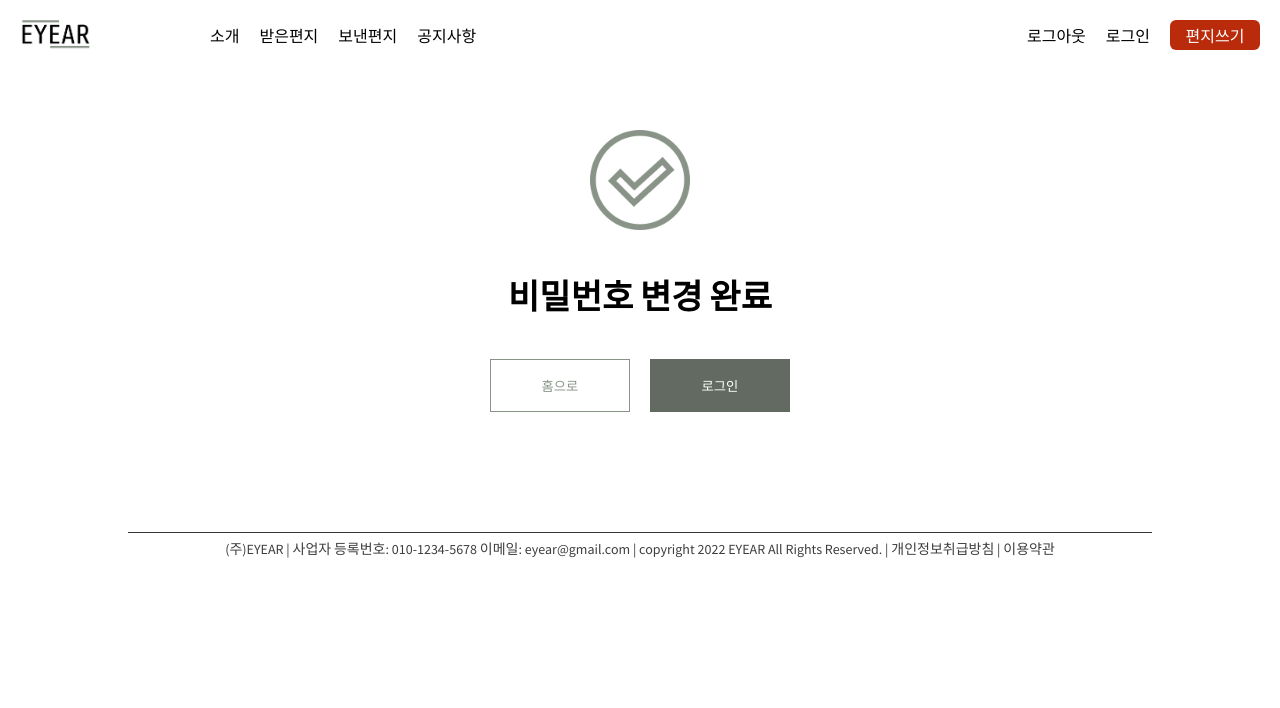
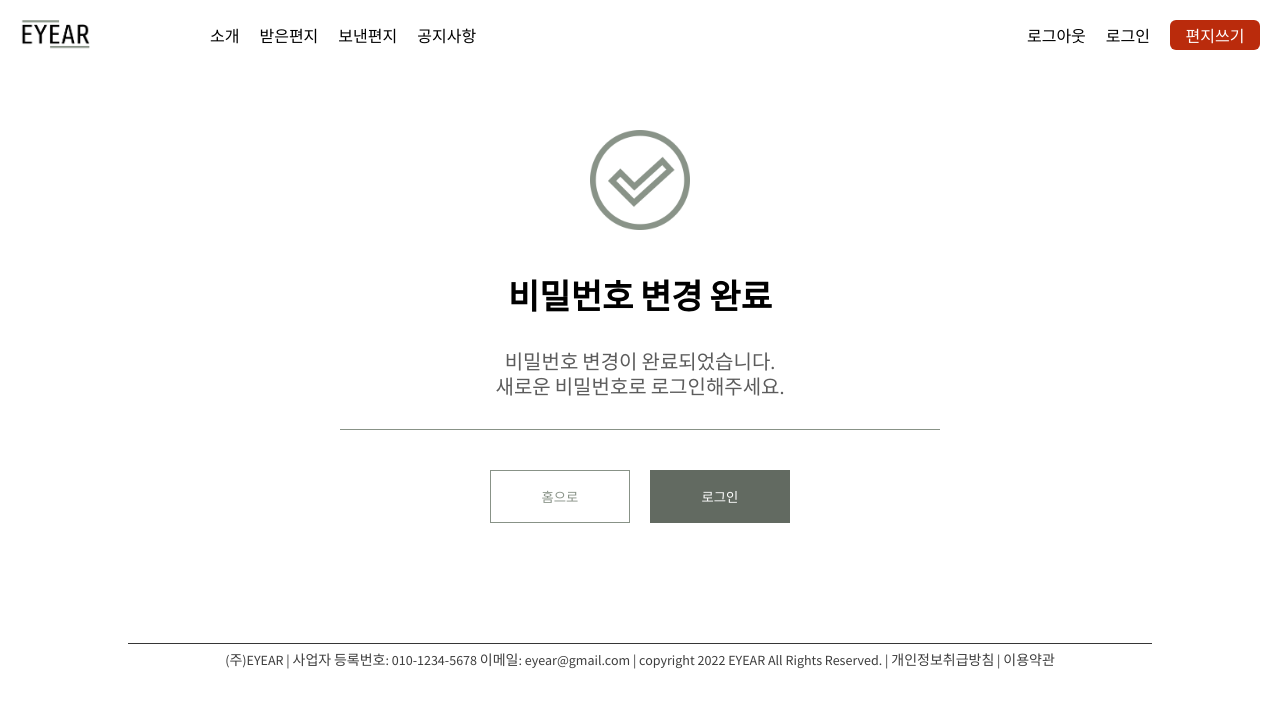
Before and after one commit to eyear22/eyear_frontend, a React (Create React App) app: page /changePassword/success in a window 1280 px wide. Shown: the top 708 px of the page. Built offline with nearby package versions, Linux system fonts and the light colour scheme.

Commit message:
[FEAT] 비밀번호 변경 페이지 완성

```diff
--- a/src/components/changePwd/ChangePwdContainter.js
+++ b/src/components/changePwd/ChangePwdContainter.js
@@ -1,12 +1,15 @@
+import { useNavigate } from 'react-router-dom';
 import styled from 'styled-components';
 import Layout from '../common/Layout';
 import ChangePwdInput from './ChangePwdInput';
 
 const ChangePwdContainter = () => {
+  const navigate = useNavigate();
+  const changePwdClick = () => navigate('/changePassword/success');
   return (
     <>
       <Layout title="비밀번호 변경하기" width={500} bgColor="#fff">
-        <ChangePwdInput />
+        <ChangePwdInput onClick={changePwdClick} />
       </Layout>
       <Desc>
         {'8~30자의 영문 대/소문자, 숫자, 특수기호 조합을 사용할 수 있습니다.' +
--- a/src/components/changePwd/ChangePwdInput.js
+++ b/src/components/changePwd/ChangePwdInput.js
@@ -2,7 +2,7 @@ import styled from 'styled-components';
 import LockIcon from '../../assets/icon_lock.png';
 import { mobile } from '../../utils/responsive';
 
-const ChangePwdInput = () => {
+const ChangePwdInput = ({ onClick }) => {
   return (
     <>
       <ImageSection>
@@ -21,7 +21,7 @@ const ChangePwdInput = () => {
           <p>새 비밀번호 확인</p>
           <input placeholder="비밀번호를 입력해주세요." />
         </Wrap>
-        <Button>확인</Button>
+        <Button onClick={onClick}>확인</Button>
       </InputSection>
     </>
   );
--- a/src/components/changePwd/ChangePwdSuccessContainer.js
+++ b/src/components/changePwd/ChangePwdSuccessContainer.js
@@ -11,7 +11,9 @@ const ChangePwdSuccessContainer = () => {
         <Wrap>
           <Icon src={DoneIcon} />
           <Title>비밀번호 변경 완료</Title>
+          <Desc>{'비밀번호 변경이 완료되었습니다.' + '\n' + '새로운 비밀번호로 로그인해주세요.'}</Desc>
         </Wrap>
+        <Line />
         <ButtonWrap>
           <button className="leftBtn" onClick={() => navigate('/')}>
             홈으로
@@ -43,6 +45,24 @@ const Title = styled.div`
   font-weight: bold;
 `;
 
+const Desc = styled.div`
+  font-family: 'Source Sans Pro';
+  font-style: normal;
+  font-weight: 400;
+  font-size: 20px;
+  line-height: 25px;
+  text-align: center;
+  color: #5c5c5c;
+  white-space: pre-line;
+  margin: 30px 0;
+`;
+
+const Line = styled.div`
+  width: 100%;
+  height: 1px;
+  background-color: #889287;
+`;
+
 const ButtonWrap = styled.div`
   display: flex;
   margin-top: 40px;
```
